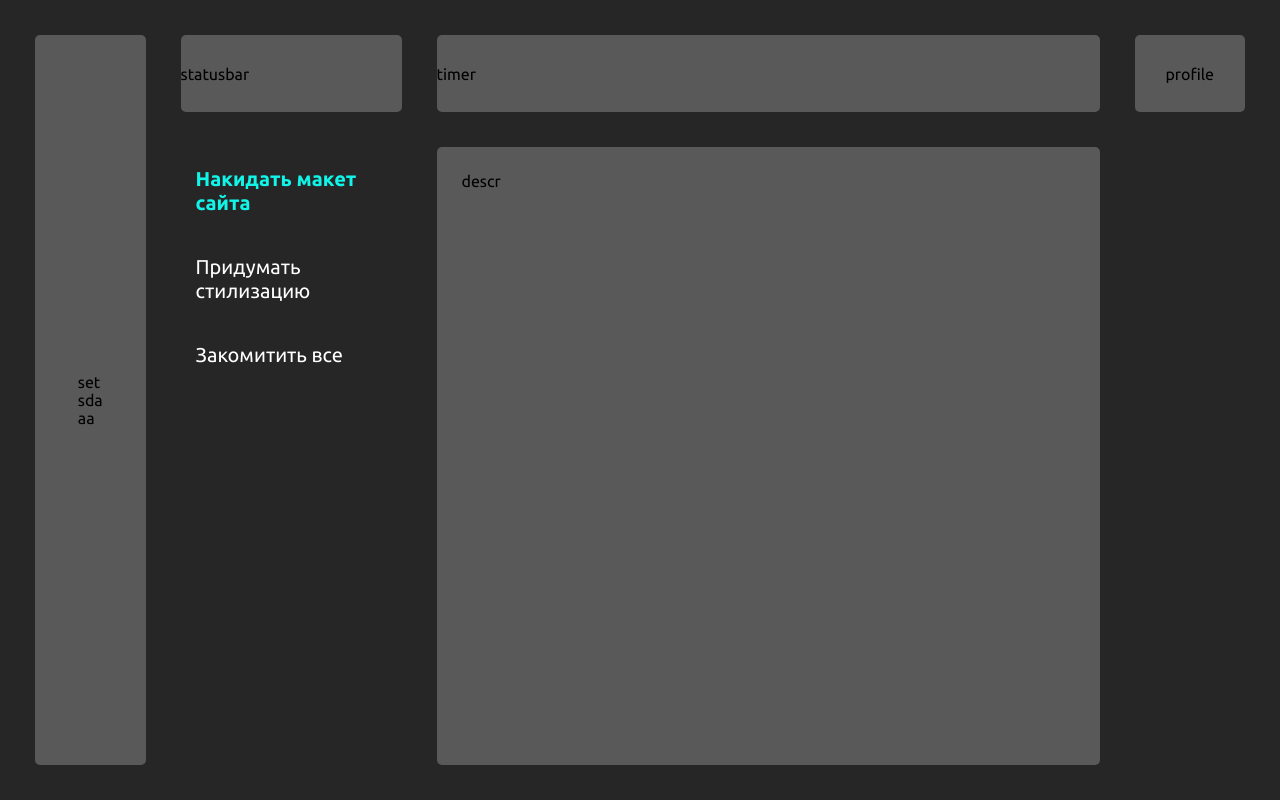
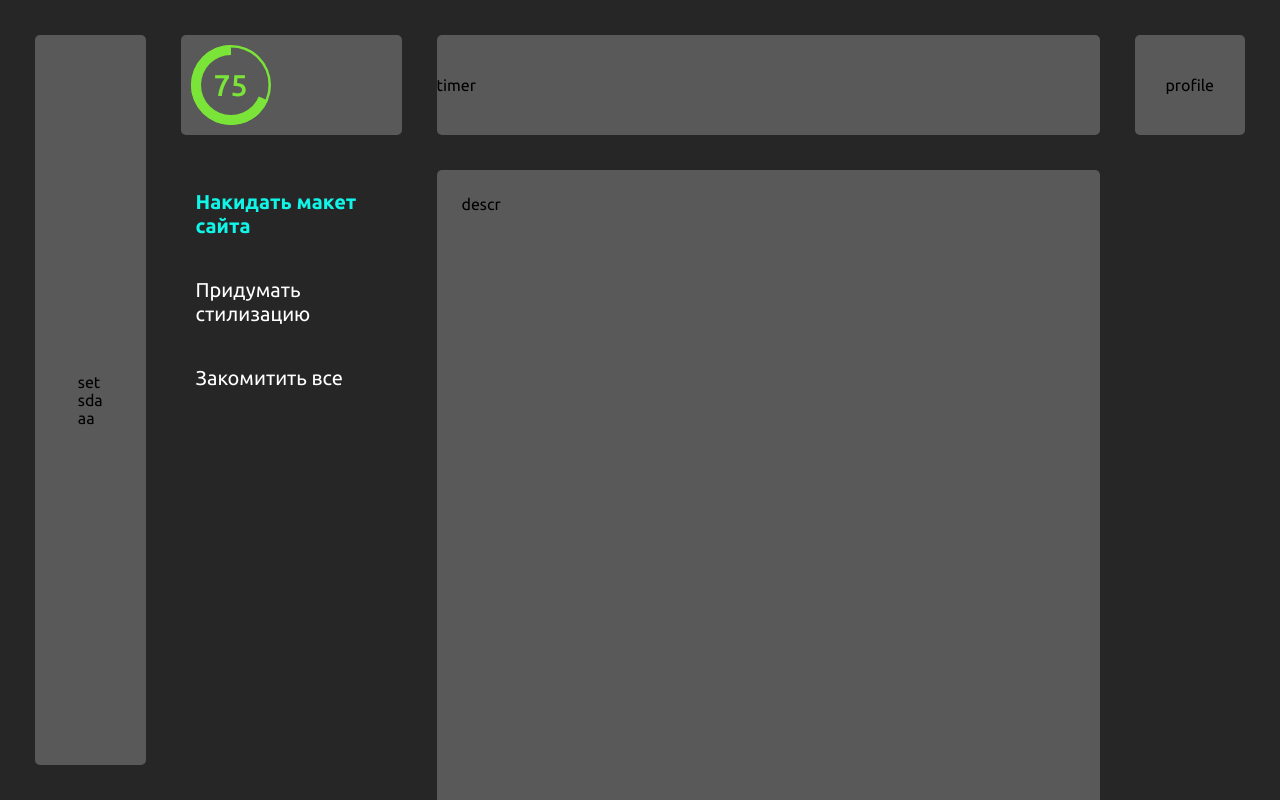
Before and after one commit to Rilleynsss/MindfullProgress, a React (Create React App) app: page / in a window 1280 px wide. Shown: the top 800 px of the page. Built offline with nearby package versions, Linux system fonts and the light colour scheme.

Commit message:
create radian graph

```diff
--- /dev/null
+++ b/src/components/StatusBar/Radian.tsx
@@ -0,0 +1,68 @@
+import { FC } from "react";
+
+interface RadianProps {
+  percent: number;
+}
+
+const Radian: FC<RadianProps> = ({ percent }) => {
+  const colors = {
+    green: "#7AE538",
+  };
+  return (
+    <div
+      style={{
+        position: "relative",
+        display: "flex",
+        alignItems: "center",
+        justifyContent: "center",
+      }}
+    >
+      <svg
+        width={80}
+        style={{ transform: "rotate(270deg)", transformOrigin: "center" }}
+        height={80}
+      >
+        <mask id="mask">
+          <circle fill="white" width="80" height="80" cx="40" cy="40" r={40} />
+          <circle fill="black" width="80" height="80" cx="40" cy="40" r={30} />
+        </mask>
+        <circle
+          fill="transparent"
+          width="80"
+          height="80"
+          cx="40"
+          cy="40"
+          r={40}
+          stroke={colors.green}
+          strokeWidth={25}
+          strokeDasharray={314}
+          strokeDashoffset={-314 + 3.14 * percent}
+          mask="url(#mask)"
+        />
+        <circle
+          fill="transparent"
+          width="80"
+          height="80"
+          cx="40"
+          cy="40"
+          r={40}
+          stroke={colors.green}
+          strokeWidth={5}
+          mask="url(#mask)"
+        />
+      </svg>
+      <p
+        style={{
+          position: "absolute",
+          fontWeight: 500,
+          fontSize: 30,
+          color: colors.green,
+        }}
+      >
+        {percent}
+      </p>
+    </div>
+  );
+};
+
+export default Radian;
--- a/src/components/StatusBar/Statusbar.tsx
+++ b/src/components/StatusBar/Statusbar.tsx
@@ -1,8 +1,16 @@
 import { FC } from "react";
 import cls from "../../style/layout.module.scss";
+import Radian from "./Radian";
 
 const Statusbar: FC = () => {
-  return <div className={cls.layoutStatusbar}>statusbar</div>;
+  const percent = 75;
+  return (
+    <div className={cls.layoutStatusbar}>
+      <div>
+        <Radian percent={percent} />
+      </div>
+    </div>
+  );
 };
 
 export default Statusbar;
--- a/src/style/layout.module.scss
+++ b/src/style/layout.module.scss
@@ -34,6 +34,7 @@
         border-radius: 5px;
         display: flex;
         align-items: center;
+        padding: 10px;
     };
     &Timer{
         grid-row: 1;
```
